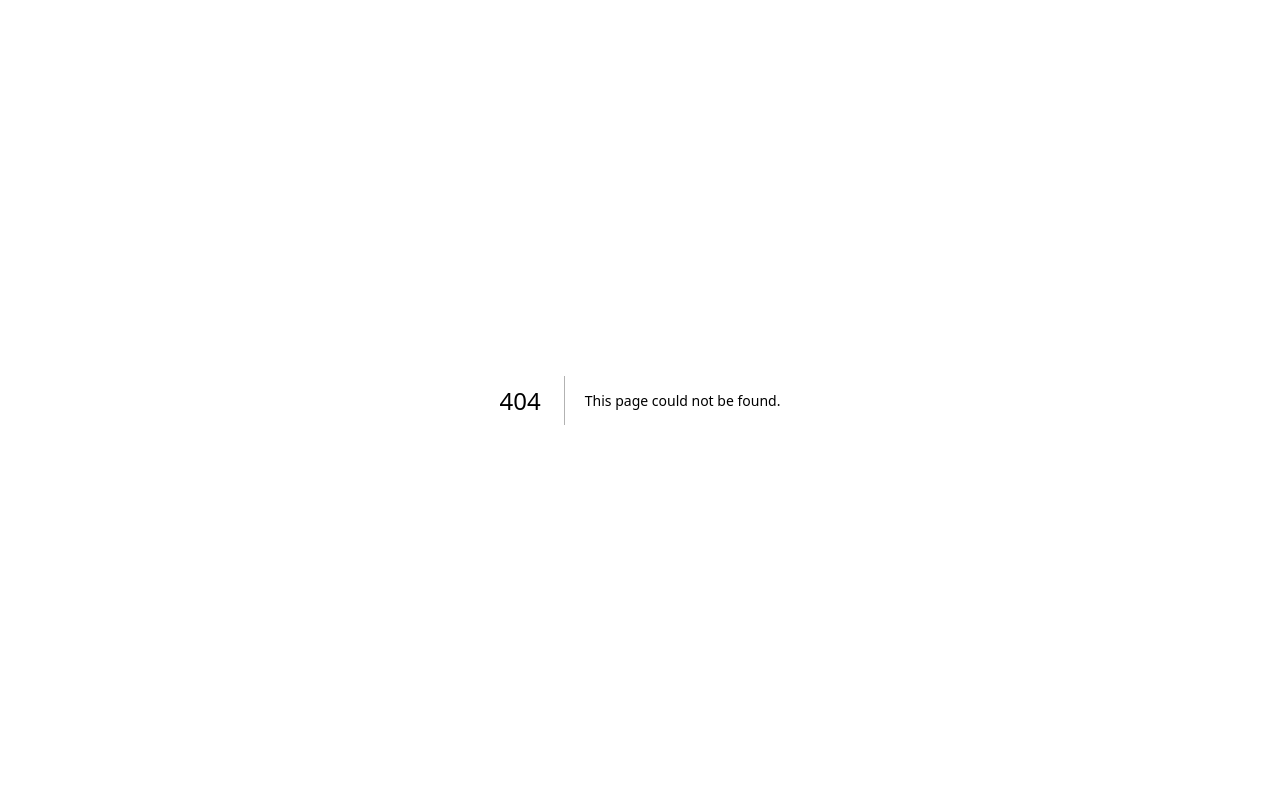
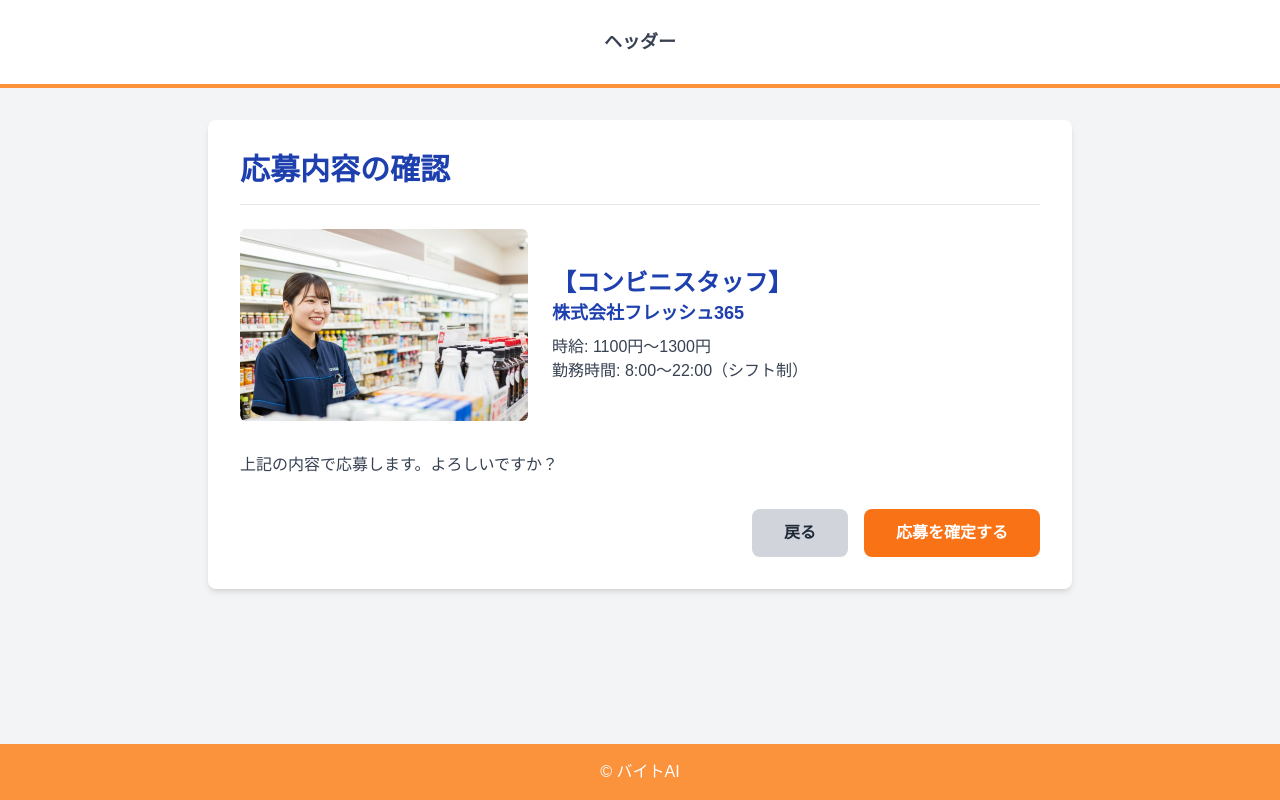
Before and after one commit to InoKotaro/baito-ai-website, a Next.js app: page /apply/1 in a window 1280 px wide. Before the commit this address had no page. Built offline with nearby package versions, Linux system fonts and the light colour scheme.

Commit message:
feat: 応募確認ページ実装

```diff
--- /dev/null
+++ b/src/app/apply/[id]/page.jsx
@@ -0,0 +1,65 @@
+import Image from 'next/image';
+import { notFound } from 'next/navigation';
+
+import Footer from '@/app/components/Footer';
+import Header from '@/app/components/Header';
+import { jobs } from '@/data/siteData';
+
+const getJobById = (id) => {
+  const numericId = parseInt(id, 10);
+  return jobs.find((job) => job.id === numericId);
+};
+
+export default function ApplyPage({ params }) {
+  const { id } = params;
+  const job = getJobById(id);
+
+  if (!job) {
+    notFound();
+  }
+
+  return (
+    <div className="flex min-h-screen flex-col bg-gray-100 text-gray-700">
+      <Header />
+      <main className="mx-auto mt-8 w-full max-w-4xl flex-grow px-4">
+        <div className="rounded-lg bg-white p-8 shadow-md">
+          <h1 className="mb-6 border-b pb-4 text-3xl font-bold text-blue-800">
+            応募内容の確認
+          </h1>
+
+          <div className="mb-8 flex items-center gap-6">
+            <div className="relative h-48 w-72 flex-shrink-0">
+              <Image
+                src={job.image}
+                alt={job.title}
+                fill
+                className="rounded-md object-cover"
+              />
+            </div>
+            <div>
+              <h2 className="text-2xl font-bold text-blue-800">{job.title}</h2>
+              <p className="text-lg font-bold text-blue-800">{job.company}</p>
+              <p className="mt-2">
+                時給: {job.wage}
+                <br />
+                勤務時間: {job.hours}
+              </p>
+            </div>
+          </div>
+
+          <p className="mb-8">上記の内容で応募します。よろしいですか？</p>
+
+          <div className="flex justify-end gap-4">
+            <button className="rounded-lg bg-gray-300 px-8 py-3 font-bold text-gray-800 transition-colors hover:bg-gray-400">
+              戻る
+            </button>
+            <button className="rounded-lg bg-orange-500 px-8 py-3 font-bold text-white transition-colors hover:bg-orange-600">
+              応募を確定する
+            </button>
+          </div>
+        </div>
+      </main>
+      <Footer />
+    </div>
+  );
+}
--- a/src/app/jobs/[id]/page.jsx
+++ b/src/app/jobs/[id]/page.jsx
@@ -1,3 +1,4 @@
+'use client';
 import Image from 'next/image';
 import { notFound } from 'next/navigation';
 
@@ -7,16 +8,20 @@ import { jobs } from '@/data/siteData';
 
 // 求人データをIDで検索するヘルパー関数
 const getJobById = (id) => {
-  // URLのパラメータは文字列なので数値に変換します
+  // URLパラメータ文字列を数値に変換
   const numericId = parseInt(id, 10);
   return jobs.find((job) => job.id === numericId);
+};
+
+const handleApplyClick = (e, jobId) => {
+  router.push(`/apply/${jobId}`);
 };
 
 export default function JobDetailPage({ params }) {
   const { id } = params;
   const job = getJobById(id);
 
-  // IDに対応する求人が見つからない場合は404ページを表示
+  // IDに対応する求人がない際は404ページを表示
   if (!job) {
     notFound();
   }
@@ -51,7 +56,7 @@ export default function JobDetailPage({ params }) {
             </div>
           </div>
           <div>
-            <h2 className="mb-4 border-b pb-2 text-2xl font-semibold">
+            <h2 className="mb-4 border-b pb-3 text-2xl font-semibold">
               仕事内容
             </h2>
             <p className="whitespace-pre-line text-gray-700">
@@ -60,8 +65,11 @@ export default function JobDetailPage({ params }) {
           </div>
 
           <div className="mt-6 flex justify-center">
-            <button className="rounded-lg bg-orange-500 px-8 py-3 font-bold text-white transition-colors hover:bg-orange-600 focus:outline-none focus:ring-2 focus:ring-orange-400 focus:ring-opacity-75">
-              この求人に応募する
+            <button
+              onClick={(e) => handleApplyClick(e, job.id)}
+              className="rounded-lg bg-orange-500 px-8 py-4 font-bold text-white transition-colors hover:bg-orange-600 focus:outline-none focus:ring-2 focus:ring-orange-400 focus:ring-opacity-75"
+            >
+              応募する
             </button>
           </div>
         </article>
```
